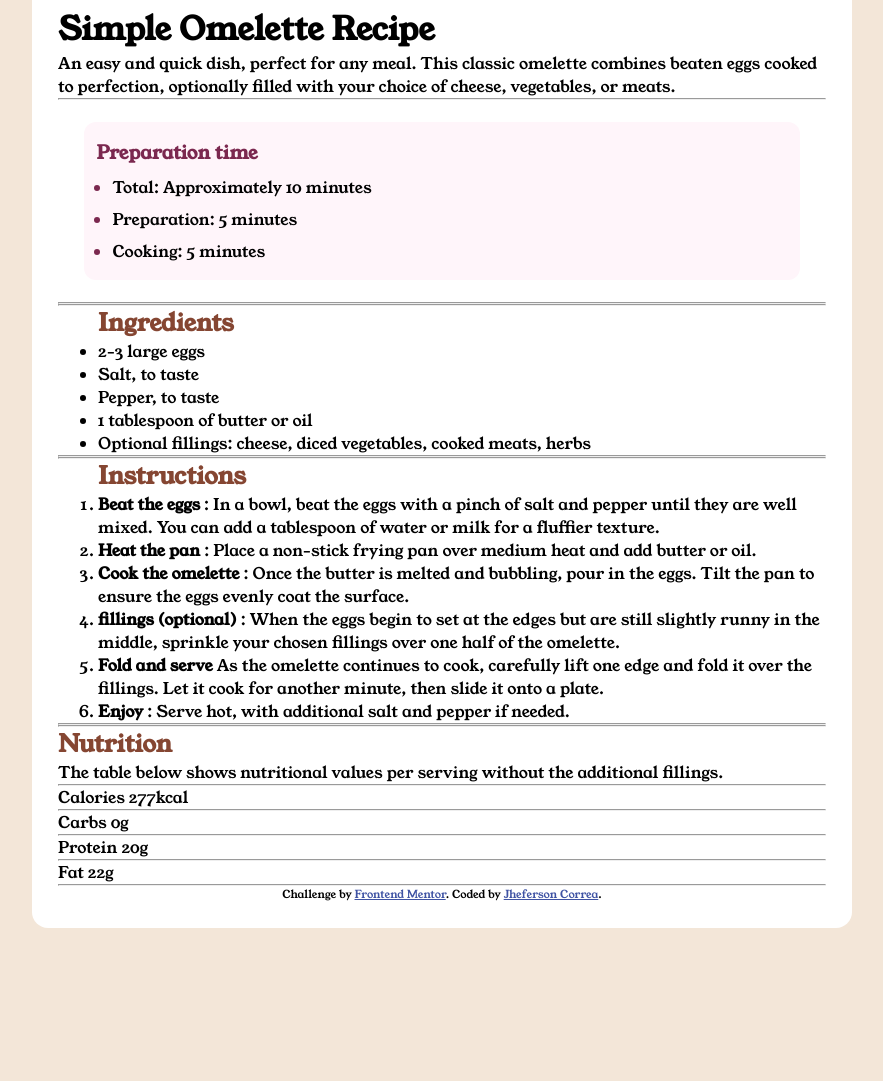
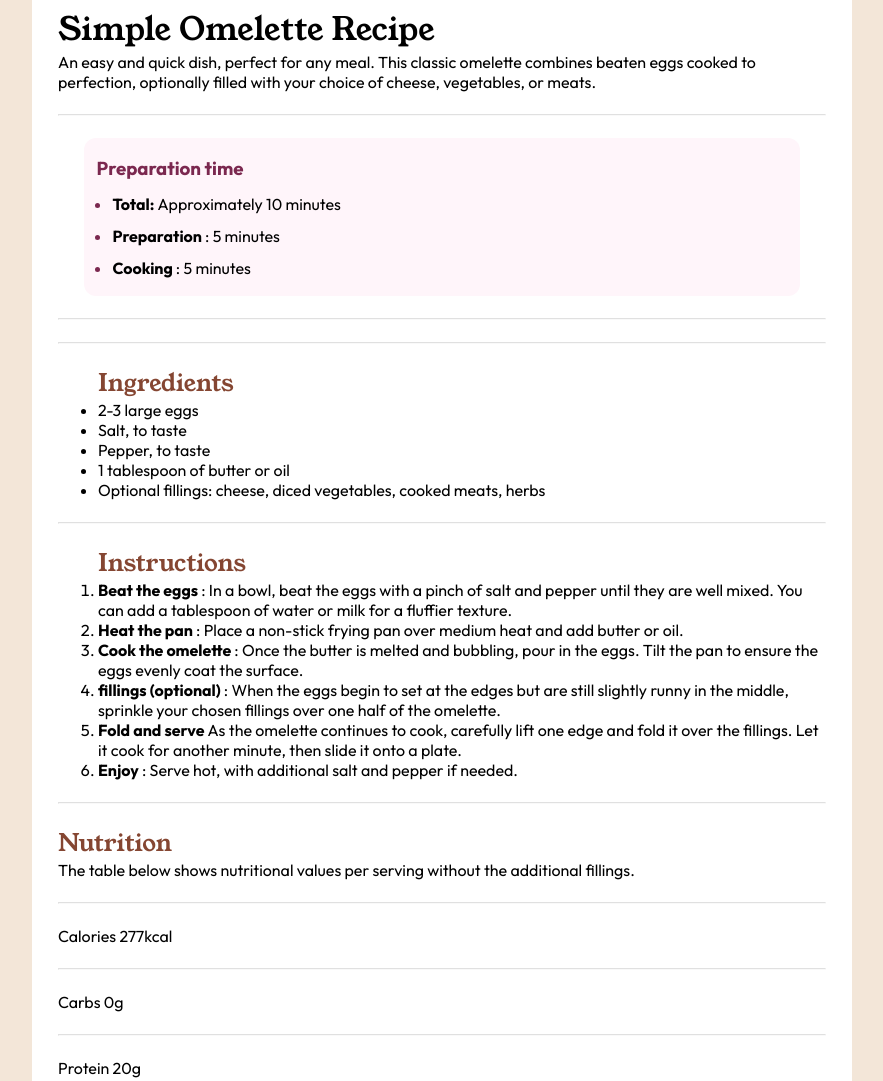
Before and after one commit to imjheef/recipe-page-main, a plain HTML site: page index.html in a window 1280 px wide. Shown: the part 420-1501 px from the top of the page, without its empty margins (198-1081 px from the left). Before the commit the page ends 1376 px from the top, so only its background shows below. Drawn offline with Linux system fonts and the light colour scheme.

Commit message:
updated to fonts and span

```diff
--- a/index.html
+++ b/index.html
@@ -23,18 +23,18 @@
 
   <img class="hero-img" src="./assets/images/image-omelette.jpeg" alt="Omelette recipe image">
 
-  <h1> Simple Omelette Recipe </h1>
+  <h1 class="title-font"> Simple Omelette Recipe </h1>
 
 
-  <summary> An easy and quick dish, perfect for any meal. This classic omelette combines beaten eggs cooked
-    to perfection, optionally filled with your choice of cheese, vegetables, or meats. </summary>
+  <p> An easy and quick dish, perfect for any meal. This classic omelette combines beaten eggs cooked
+    to perfection, optionally filled with your choice of cheese, vegetables, or meats. </p>
 
     <hr>
     <ul class="preparation-ul">
       <h3 class="preparation-text"> Preparation time </h3>
-      <li> <span>Total:</span> Approximately 10 minutes </li>
-      <li> Preparation: 5 minutes </li>
-      <li> Cooking: 5 minutes </li>
+      <li> <span> Total: </span> Approximately 10 minutes </li>
+      <li> <span> Preparation </span> : 5 minutes </li>
+      <li> <span> Cooking </span> : 5 minutes </li>
     </ul>
 
 
@@ -43,7 +43,7 @@
     <hr>
 
     <ul class="ingredients-ul">
-      <h2 class="title-color"> Ingredients </h2>
+      <h2 class="title-color title-font"> Ingredients </h2>
       <li>2-3 large eggs</li>
       <li>Salt, to taste</li>
       <li>Pepper, to taste</li>
@@ -52,10 +52,9 @@
     </ul>
 
     <hr>
-  <hr>
 
   <ol class="instructions-ol">
-    <h2 class="title-color" > Instructions </h2>
+    <h2 class="title-color title-font" > Instructions </h2>
 
     <li> <b> Beat the eggs </b>: In a bowl, beat the eggs with a pinch of salt and pepper until they are well mixed. You can add a tablespoon of water or milk for a fluffier texture.</li>
     <li> <b> Heat the pan </b>: Place a non-stick frying pan over medium heat and add butter or oil.</li>
@@ -67,23 +66,33 @@
   </ol>
 
   <hr>
-  <hr>
 
-  <h2 class="title-color"> Nutrition </h2>
+  <h2 class="title-color title-font"> Nutrition </h2>
 
-  <summary>   The table below shows nutritional values per serving without the additional fillings. </summary>
+  <p>   The table below shows nutritional values per serving without the additional fillings. </p>
+  <div class>
+
     <hr>
     Calories
+    <span>
       277kcal
+    </span>
     <hr>
     Carbs
+    <span>
       0g
+    </span>
     <hr>
     Protein
+    <span>
       20g
+    </span>
     <hr>
     Fat
+    <span>
       22g
+    </span>
+  </div>
     <hr>
 
   <div class="attribution">
--- a/styles.css
+++ b/styles.css
@@ -9,14 +9,17 @@
     --dark-charcoal: hsl(24, 5%, 18%);
 }
 
+
+
 *{
-    font-family: 'young serif', serif;
-    /* padding: 0; */
     margin: 0;
 }
 
 body{
-    font-family: 'oufit' sans-serif;
+
+    /* font-family: 'Young Serif', 'Arial', sans-serif; */
+    font-family: 'Outfit', 'Arial', sans-serif;
+    font-size: 16px;
     display: flex;
     flex-direction: column;
     justify-content: center;
@@ -45,6 +48,12 @@ main{
 .title-color{
     color: hsl(14, 45%, 36%);
 }
+
+.title-font{
+    font-family: 'Young Serif', 'Arial', sans-serif;
+    font-weight: 400;
+}
+
 .preparation-ul{
     background: var(--rose-white);
     margin: auto;
@@ -54,6 +63,17 @@ main{
     width: 90%;
     border-radius: 12px;
     line-height: 2;
+}
+
+.preparation-text{
+    font-weight: 600;
+    font-weight: bold;
+
+}
+
+.preparation-ul span{
+    font-weight: 600;
+    font-weight: bold;
 }
 
 .preparation-ul li{
@@ -68,6 +88,11 @@ main{
     color: var(--dark-raspberry);
 }
 
+hr{
+    margin: 22px 0;
+    opacity: 0.3;
+}
+
 /*  */
 
 .attribution { font-size: 11px; text-align: center; }
```
Lines whose indentation alone changed are shown as unchanged.
